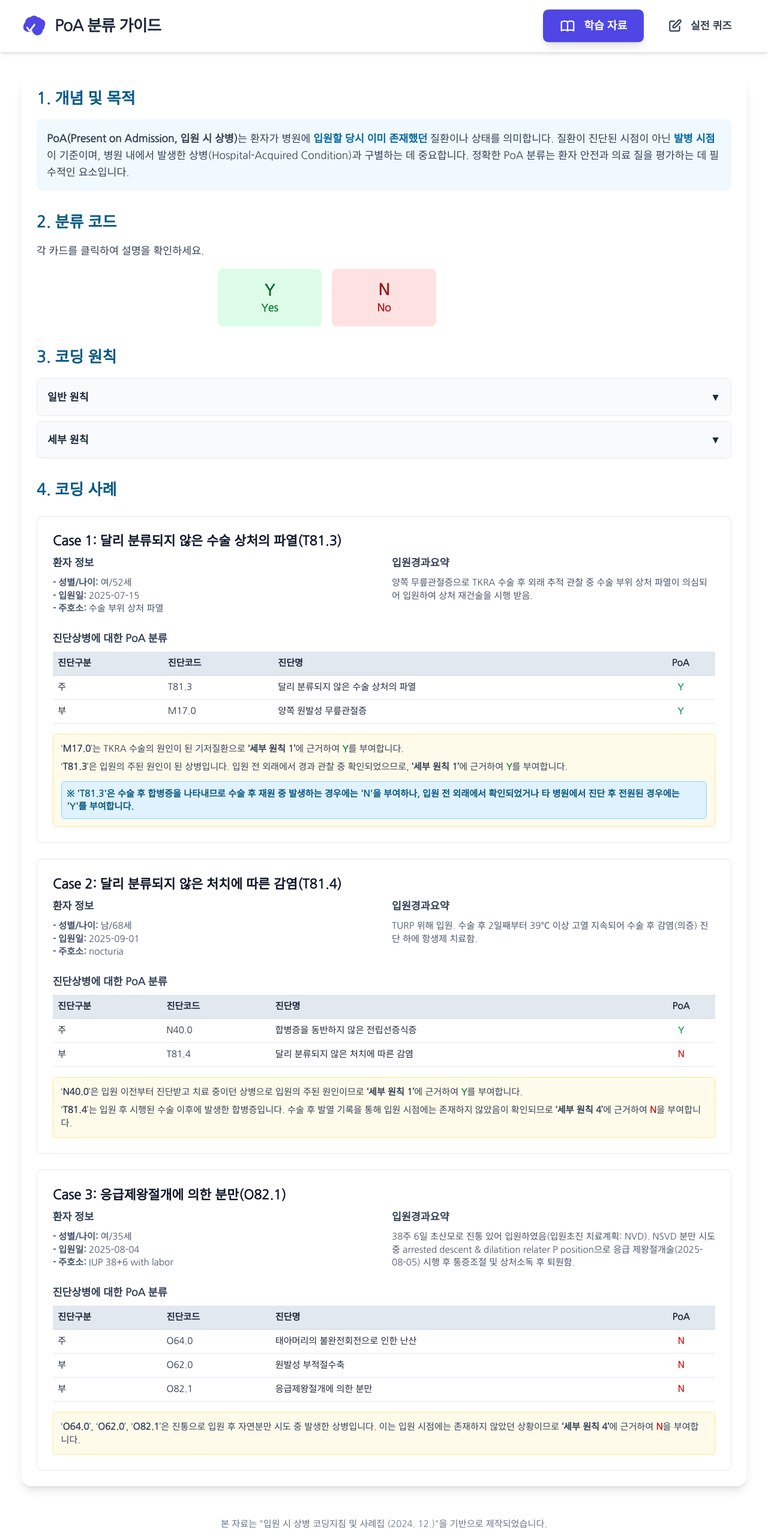
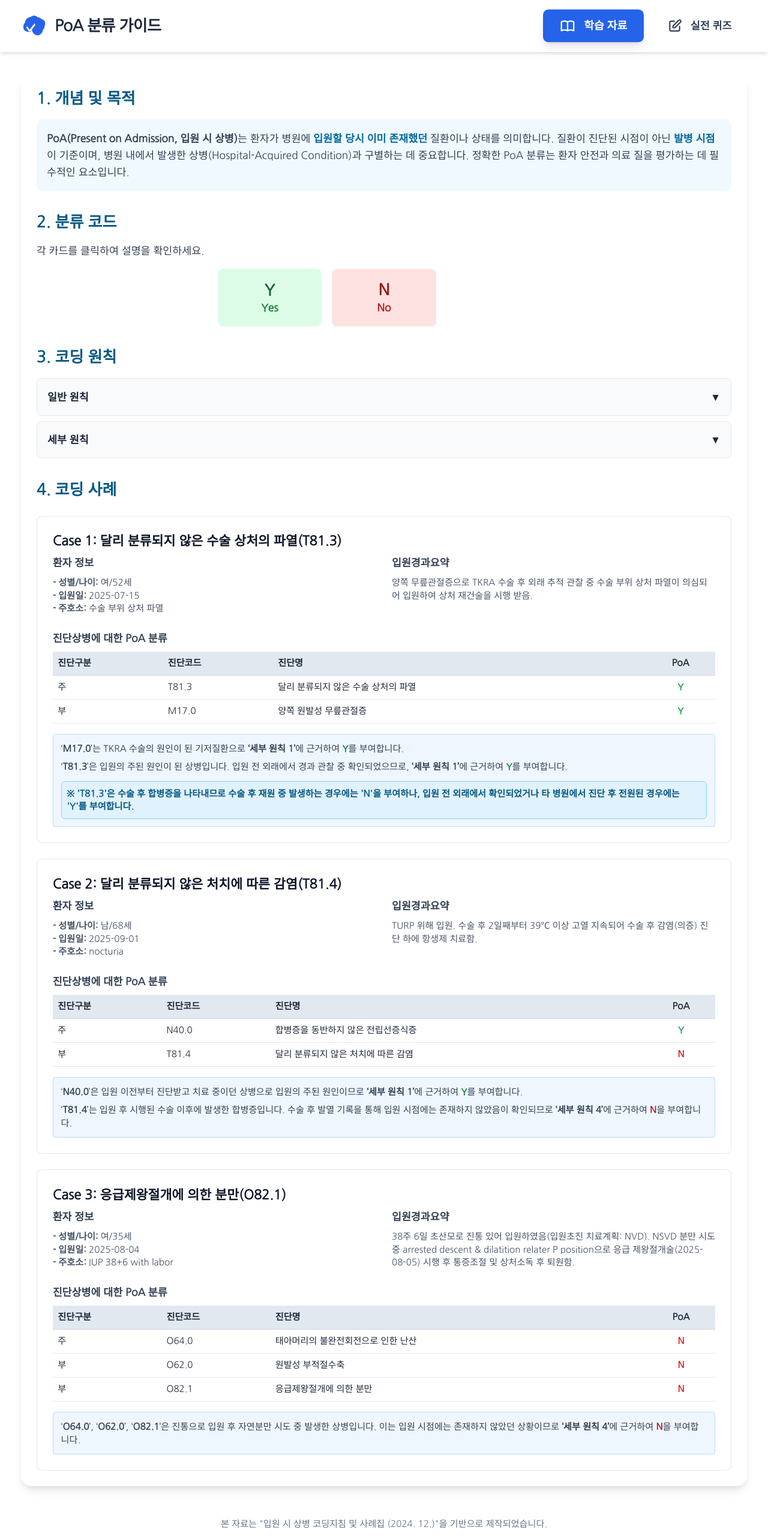
Before and after one commit to yarryme/poa-coding-training-assistant, a React (Vite) app: page / in a window 1280 px wide. Shown: the top 2565 px of the page at 60% size. Built offline with nearby package versions, Linux system fonts and the light colour scheme.

Commit message:
fix: Update UI colors to use a blue theme
This commit updates the primary theme colors from indigo to blue across the application. This includes navigation buttons, icons, headings, feedback elements, and progress bars to create a more cohesive and visually appealing user interface.

```diff
--- a/App.tsx
+++ b/App.tsx
@@ -22,9 +22,9 @@ const App: React.FC = () => {
   const NavButton = ({ activeView, targetView, icon, text }: { activeView: View, targetView: View, icon: React.ReactNode, text: string }) => (
     <button
       onClick={() => setView(targetView)}
-      className={`flex items-center justify-center w-full sm:w-auto px-6 py-3 text-base font-semibold rounded-lg transition-all duration-300 ease-in-out focus:outline-none focus:ring-2 focus:ring-offset-2 focus:ring-indigo-500 ${
+      className={`flex items-center justify-center w-full sm:w-auto px-6 py-3 text-base font-semibold rounded-lg transition-all duration-300 ease-in-out focus:outline-none focus:ring-2 focus:ring-offset-2 focus:ring-blue-500 ${
         activeView === targetView
-          ? 'bg-indigo-600 text-white shadow-lg transform scale-105'
+          ? 'bg-blue-600 text-white shadow-lg transform scale-105'
           : 'bg-white text-slate-700 hover:bg-slate-200'
       }`}
     >
@@ -38,7 +38,7 @@ const App: React.FC = () => {
       <header className="bg-white shadow-md">
         <div className="container mx-auto px-4 sm:px-6 lg:px-8 py-4 flex flex-col sm:flex-row justify-between items-center">
           <div className="flex items-center mb-4 sm:mb-0">
-            <CheckBadgeIcon className="w-10 h-10 text-indigo-600" />
+            <CheckBadgeIcon className="w-10 h-10 text-blue-600" />
             <h1 className="ml-3 text-2xl font-bold text-slate-800 tracking-tight">
               PoA 분류 가이드
             </h1>
--- a/components/LearningMaterial.tsx
+++ b/components/LearningMaterial.tsx
@@ -152,7 +152,7 @@ const LearningMaterial: React.FC = () => {
                         </tbody>
                     </table>
                 </div>
-                <div className="bg-amber-50 p-3 rounded border border-amber-200 text-sm text-slate-700">
+                <div className="bg-blue-50 p-3 rounded border border-blue-200 text-sm text-slate-700">
                     <p>‘<strong>M17.0</strong>’는 TKRA 수술의 원인이 된 기저질환으로 <strong>‘세부 원칙 1’</strong>에 근거하여 <strong className="text-green-700">Y</strong>를 부여합니다.</p>
                     <p className="mt-2">‘<strong>T81.3</strong>’은 입원의 주된 원인이 된 상병입니다. 입원 전 외래에서 경과 관찰 중 확인되었으므로, <strong>‘세부 원칙 1’</strong>에 근거하여 <strong className="text-green-700">Y</strong>를 부여합니다.</p>
                     <p className="mt-3 p-2 bg-sky-100 border border-sky-300 rounded-md font-semibold text-sky-800">
@@ -189,7 +189,7 @@ const LearningMaterial: React.FC = () => {
                         </tbody>
                     </table>
                 </div>
-                <div className="bg-amber-50 p-3 rounded border border-amber-200 text-sm text-slate-700">
+                <div className="bg-blue-50 p-3 rounded border border-blue-200 text-sm text-slate-700">
                     <p>‘<strong>N40.0</strong>’은 입원 이전부터 진단받고 치료 중이던 상병으로 입원의 주된 원인이므로 <strong>‘세부 원칙 1’</strong>에 근거하여 <strong className="text-green-700">Y</strong>를 부여합니다.</p>
                     <p className="mt-2">‘<strong>T81.4</strong>’는 입원 후 시행된 수술 이후에 발생한 합병증입니다. 수술 후 발열 기록을 통해 입원 시점에는 존재하지 않았음이 확인되므로 <strong>‘세부 원칙 4’</strong>에 근거하여 <strong className="text-red-700">N</strong>을 부여합니다.</p>
                 </div>
@@ -225,7 +225,7 @@ const LearningMaterial: React.FC = () => {
                         </tbody>
                     </table>
                 </div>
-                <div className="bg-amber-50 p-3 rounded border border-amber-200 text-sm text-slate-700">
+                <div className="bg-blue-50 p-3 rounded border border-blue-200 text-sm text-slate-700">
                     <p>‘<strong>O64.0</strong>’, ‘<strong>O62.0</strong>’, ‘<strong>O82.1</strong>’은 진통으로 입원 후 자연분만 시도 중 발생한 상병입니다. 이는 입원 시점에는 존재하지 않았던 상황이므로 <strong>‘세부 원칙 4’</strong>에 근거하여 <strong className="text-red-700">N</strong>을 부여합니다.</p>
                 </div>
             </div>
--- a/components/Quiz.tsx
+++ b/components/Quiz.tsx
@@ -25,7 +25,7 @@ const ResultsScreen = ({ score, total, onRetry }: { score: number; total: number
       return {
         message: "좋은 시도입니다! 학습 자료를 다시 살펴보세요.",
         color: "text-yellow-600",
-        icon: <LightBulbIcon className="w-16 h-16 mx-auto text-yellow-500" />
+        icon: <LightBulbIcon className="w-16 h-16 mx-auto text-blue-500" />
       };
     }
     return {
@@ -40,18 +40,18 @@ const ResultsScreen = ({ score, total, onRetry }: { score: number; total: number
   return (
     <div className="max-w-4xl mx-auto animate-fade-in">
       <div className="bg-white p-8 rounded-xl shadow-lg text-center">
-        <h2 className="text-3xl font-bold text-indigo-800 mb-4">퀴즈 결과</h2>
+        <h2 className="text-3xl font-bold text-blue-800 mb-4">퀴즈 결과</h2>
 
         <div className="my-8">
           {feedback.icon}
         </div>
 
         <p className="text-lg text-slate-600 mb-2">총 {total}문제 중</p>
-        <p className="text-6xl font-bold text-indigo-600 mb-4">{score}문제</p>
+        <p className="text-6xl font-bold text-blue-600 mb-4">{score}문제</p>
         <p className="text-2xl font-semibold text-slate-700 mb-6">정답!</p>
 
         <div className="w-full bg-slate-200 rounded-full h-4 mb-4">
-            <div className="bg-indigo-500 h-4 rounded-full transition-all duration-1000 ease-out" style={{ width: `${percentage}%` }}></div>
+            <div className="bg-blue-500 h-4 rounded-full transition-all duration-1000 ease-out" style={{ width: `${percentage}%` }}></div>
         </div>
         <p className="text-slate-600 font-bold text-xl mb-6">{percentage}%</p>
 
@@ -59,7 +59,7 @@ const ResultsScreen = ({ score, total, onRetry }: { score: number; total: number
 
         <button
           onClick={onRetry}
-          className="mt-10 flex items-center justify-center w-full sm:w-auto mx-auto px-8 py-3 bg-indigo-600 text-white font-semibold rounded-lg hover:bg-indigo-700 focus:outline-none focus:ring-2 focus:ring-offset-2 focus:ring-indigo-500 transition-transform transform hover:scale-105"
+          className="mt-10 flex items-center justify-center w-full sm:w-auto mx-auto px-8 py-3 bg-blue-600 text-white font-semibold rounded-lg hover:bg-blue-700 focus:outline-none focus:ring-2 focus:ring-offset-2 focus:ring-blue-500 transition-transform transform hover:scale-105"
         >
           <ArrowPathIcon className="w-5 h-5 mr-2" />
           퀴즈 다시 풀기
@@ -123,7 +123,7 @@ const Quiz: React.FC = () => {
 
   const getOptionClasses = (option: POACode) => {
     if (!isAnswered) {
-      return 'bg-white hover:bg-indigo-100 text-slate-700 border-slate-300';
+      return 'bg-white hover:bg-blue-100 text-slate-700 border-slate-300';
     }
     const isCorrect = option === currentQuestion.answer;
     const isSelected = option === selectedAnswer;
@@ -160,7 +160,7 @@ const Quiz: React.FC = () => {
         </div>
 
         {/* Question */}
-        <h2 className="text-xl font-bold text-center mb-6 text-indigo-800">
+        <h2 className="text-xl font-bold text-center mb-6 text-blue-800">
           {currentQuestion.question}
         </h2>
 
@@ -184,7 +184,7 @@ const Quiz: React.FC = () => {
         {showExplanation[currentQuestion.id] && (
            <div className="p-4 mt-6 border rounded-lg animate-fade-in bg-slate-50 border-slate-200">
              <div className="flex items-start">
-               <LightBulbIcon className="w-8 h-8 text-yellow-500 mr-3 flex-shrink-0" />
+               <LightBulbIcon className="w-8 h-8 text-blue-500 mr-3 flex-shrink-0" />
                <div>
                  <h4 className="font-bold text-lg mb-2 text-slate-800">해설</h4>
                  <p className="text-slate-600 mb-3 text-sm">{currentQuestion.explanation.general}</p>
@@ -223,7 +223,7 @@ const Quiz: React.FC = () => {
           ) : (
             <button
               onClick={handleNext}
-              className="flex items-center px-4 py-2 bg-indigo-600 text-white rounded-lg hover:bg-indigo-700 disabled:bg-indigo-300 disabled:cursor-not-allowed transition-colors"
+              className="flex items-center px-4 py-2 bg-blue-600 text-white rounded-lg hover:bg-blue-700 disabled:bg-blue-300 disabled:cursor-not-allowed transition-colors"
             >
               다음
               <ChevronRightIcon />
```
